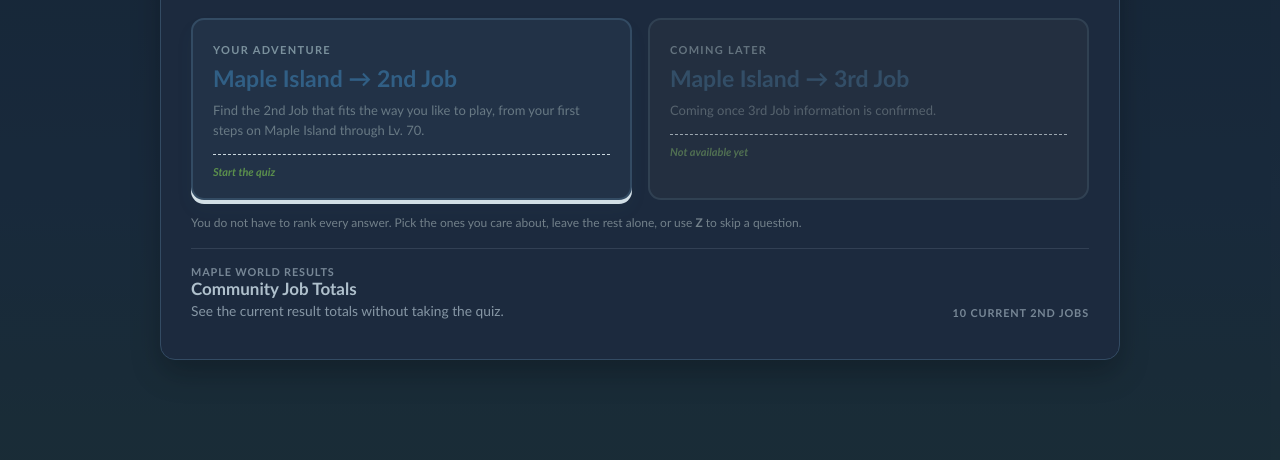
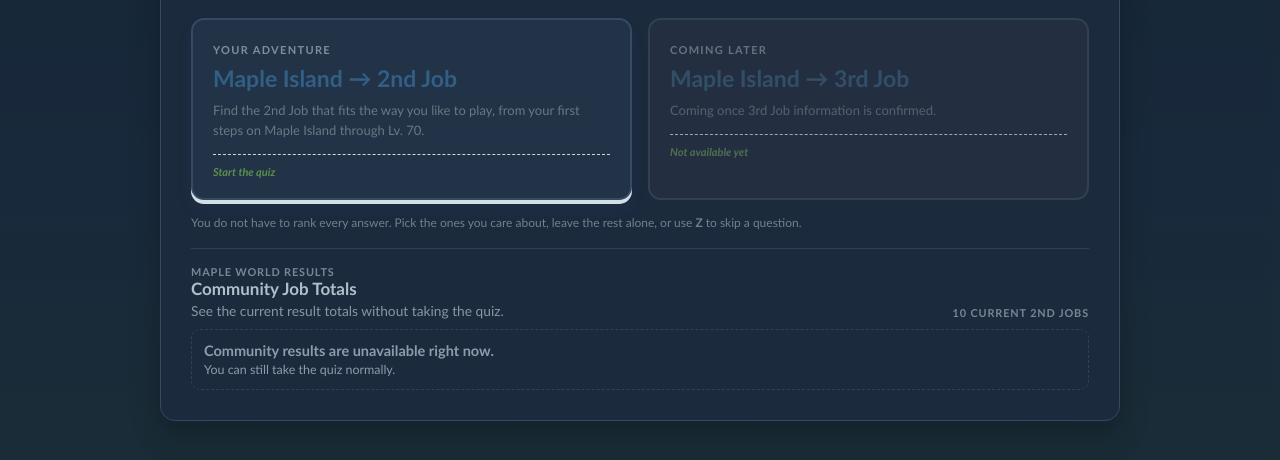
Before and after one commit to Strawberry91592/msclassicjobquiz, a plain HTML site: page index.html in a window 1280 px wide. Shown: the part 246-706 px from the top of the page. Drawn offline with Linux system fonts and the light colour scheme; no server answers.

Commit message:
Load opening community stats initializer

```diff
--- a/index.html
+++ b/index.html
@@ -186,6 +186,7 @@
   <script src="classes.js"></script>
   <script src="config.js"></script>
   <script src="project-enhancements.js"></script>
+  <script src="opening-community-init.js"></script>
   <script src="app.js"></script>
 </body>
 </html>
```
